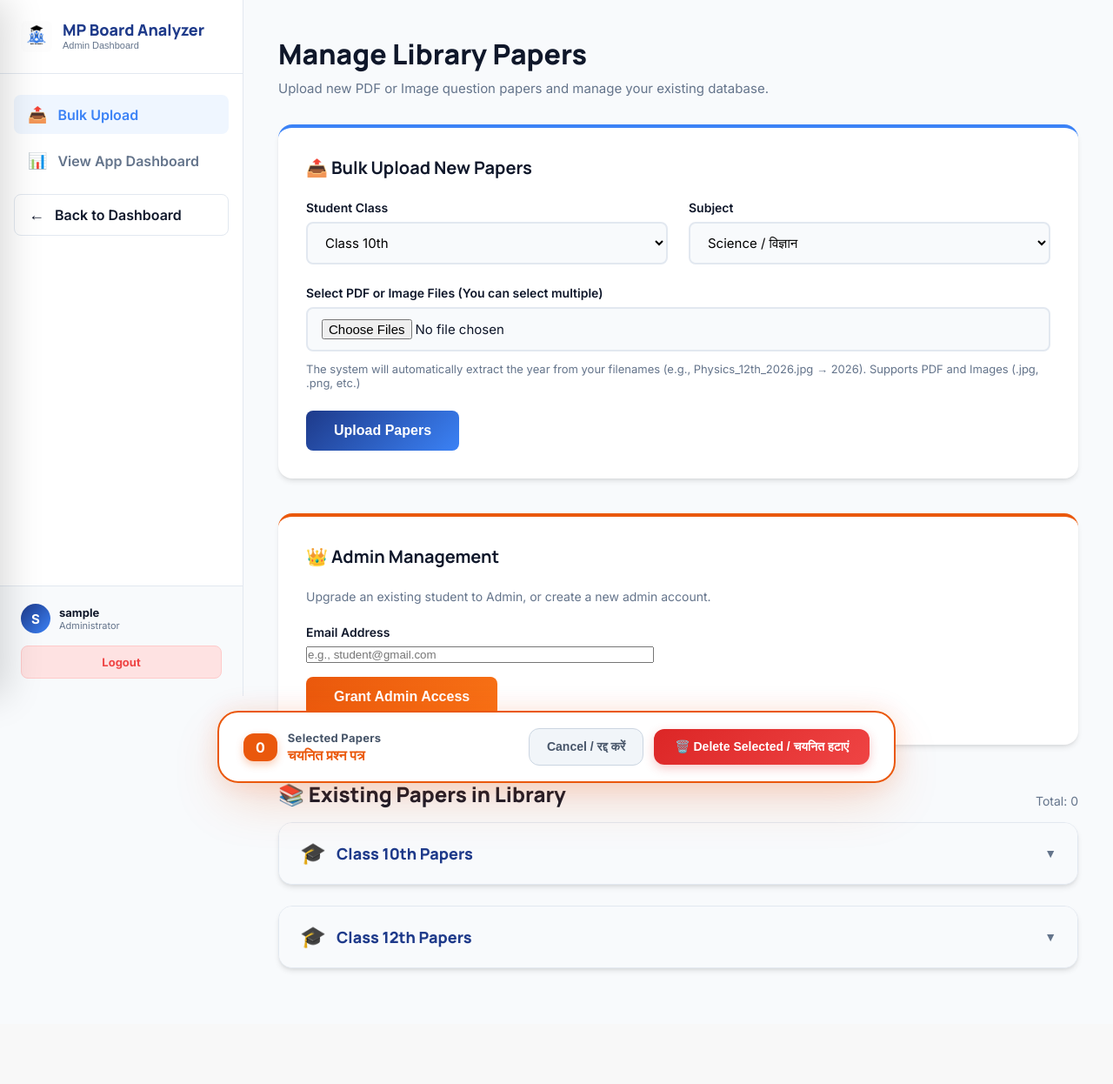
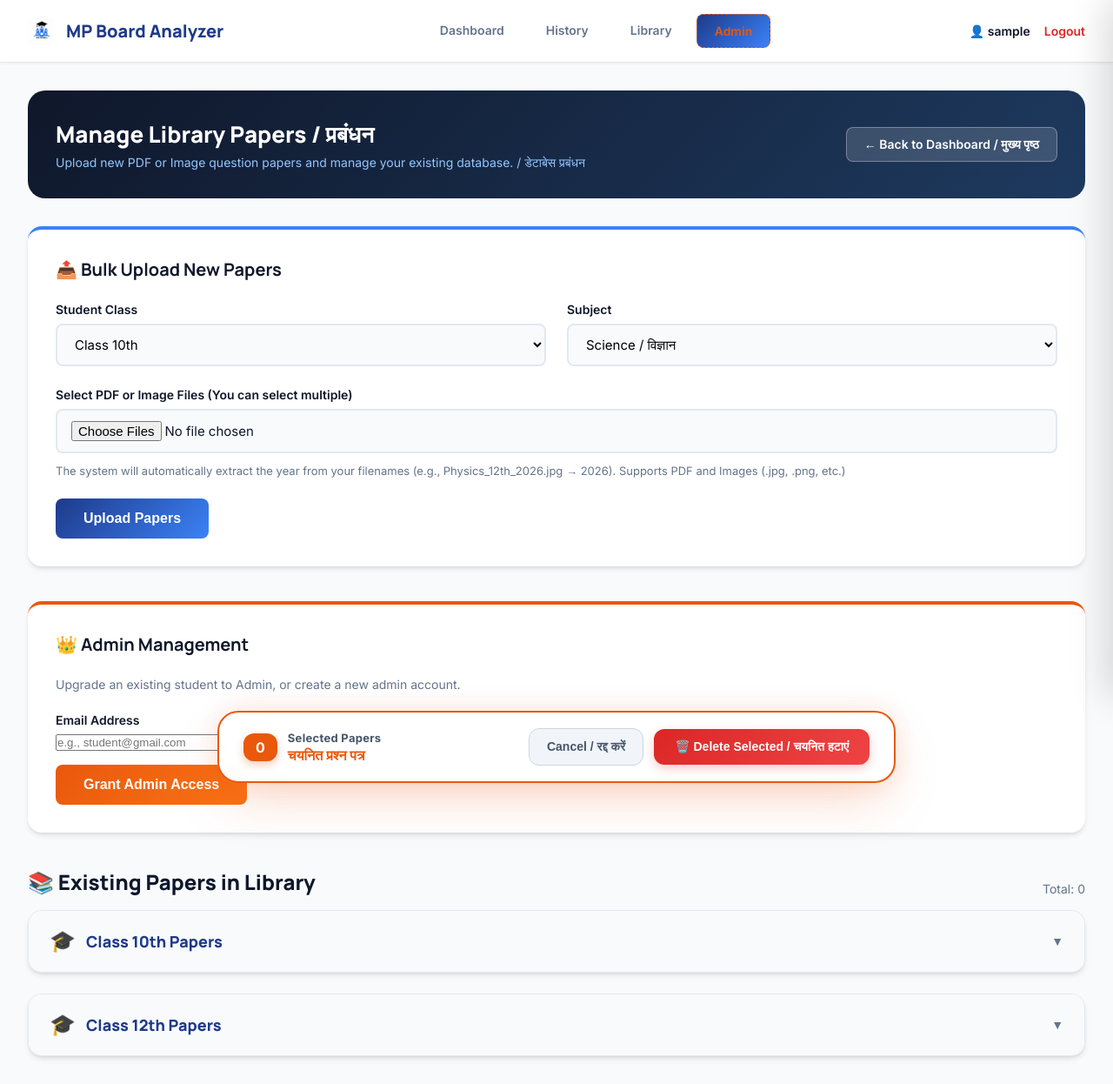
Before and after one commit to hemantMohane29/MP-BOARD-10th-12th-PAPER-PREDICTOR-WEB-APP, a Django app: page /admin/ in a window 1280 px wide. Shown: the whole page at 87% size. Before the commit the page ends 1116 px from the top, so only its background shows below. Run offline with Django 4.2, Linux system fonts and the light colour scheme; the visitor is signed in with stand-in values (Sample User, id 1); data that the repository does not hold is empty.

Commit message:
Fix: responsive logout, overflow-x, print_result mobile, nav improvements across all pages

```diff
--- a/templates/bulk_upload.html
+++ b/templates/bulk_upload.html
@@ -5,6 +5,7 @@
 <meta charset="UTF-8">
 <meta name="viewport" content="width=device-width, initial-scale=1.0">
 <title>Admin Dashboard - MP Board Analyzer</title>
+<link rel="icon" type="image/jpeg" href="{% static 'images/logo.jpeg' %}">
 <link href="https://fonts.googleapis.com/css2?family=Manrope:wght@400;600;700;800&family=Inter:wght@400;500;600;700&family=Noto+Sans+Devanagari:wght@400;500;600&display=swap" rel="stylesheet">
 <link rel="stylesheet" href="{% static 'css/global_animations.css' %}">
 <style>
@@ -18,27 +19,47 @@
   --shadow: 0 4px 6px -1px rgba(0,0,0,0.1), 0 2px 4px -1px rgba(0,0,0,0.06);
   --font-head: 'Manrope', sans-serif; --font-body: 'Inter', sans-serif;
 }
-body { font-family: var(--font-body); background: var(--bg); color: var(--ink); display: flex; min-height: 100vh;}
+body { font-family: var(--font-body); background: var(--bg); color: var(--ink); min-height: 100vh;}
 
-/* Sidebar */
-.sidebar { width: 280px; background: var(--white); border-right: 1px solid var(--border); display: flex; flex-direction: column; position: fixed; height: 100vh; overflow-y: auto;}
-.brand { padding: 24px; display: flex; align-items: center; gap: 12px; border-bottom: 1px solid var(--border); text-decoration: none;}
-.brand-icon { width: 36px; height: 36px; background: linear-gradient(135deg, var(--blue-deep), var(--blue-mid)); border-radius: 8px; display: flex; align-items: center; justify-content: center; font-size: 18px; color: white;}
-.brand-name { font-family: var(--font-head); font-size: 18px; font-weight: 800; color: var(--blue-deep); line-height: 1.2;}
-.brand-tag { font-size: 11px; color: var(--muted); font-family: 'Noto Sans Devanagari', sans-serif;}
-.nav-menu { padding: 24px 16px; flex-grow: 1; display: flex; flex-direction: column; gap: 8px;}
-.nav-item { padding: 12px 16px; border-radius: 8px; color: var(--muted); font-weight: 600; text-decoration: none; display: flex; align-items: center; gap: 12px; transition: 0.2s;}
-.nav-item:hover { background: var(--bg); color: var(--ink); }
-.nav-item.active { background: var(--blue-light); color: var(--blue-mid); }
-.nav-back-btn { margin-top: 8px; border: 1.5px solid var(--border); color: var(--ink) !important; background: var(--white); }
-.nav-back-btn:hover { background: #f1f5f9 !important; border-color: var(--blue-mid); color: var(--blue-deep) !important; }
-.nav-icon { font-size: 18px; }
-.user-info { padding: 20px 24px; border-top: 1px solid var(--border); background: #f8fafc; display: flex; flex-direction: column; gap: 14px; align-items: stretch; }
-.logout-btn { display: block; text-align: center; padding: 10px 16px; background: #fee2e2; color: var(--red); font-weight: 700; text-decoration: none; border-radius: 8px; border: 1px solid #fecaca; font-size: 13px; transition: 0.2s; white-space: nowrap; }
-.logout-btn:hover { background: #fecaca; }
+/* Navigation */
+.main-nav { background: var(--white); border-bottom: 1px solid var(--border); position: sticky; top: 0; z-index: 100; box-shadow: 0 1px 3px rgba(0,0,0,0.05); }
+.nav-container { max-width: 1400px; margin: 0 auto; padding: 16px 32px; display: flex; align-items: center; justify-content: space-between; }
+.nav-brand { display: flex; align-items: center; gap: 12px; text-decoration: none;}
+.brand-name { font-size: 20px; font-weight: 800; color: var(--blue-deep); font-family: var(--font-head); }
+.nav-menu { display: flex; gap: 8px; }
+.nav-link { padding: 10px 20px; border-radius: 8px; color: var(--muted); font-weight: 600; text-decoration: none; transition: all 0.2s; font-size: 14px;}
+.nav-link:hover { background: #f1f5f9; color: var(--blue-deep); }
+.nav-link.active { background: linear-gradient(135deg, var(--blue-deep), var(--blue-mid)); color: white; }
+.nav-actions { display: flex; align-items: center; gap: 16px; }
+.username { font-size: 14px; font-weight: 600; color: var(--ink); }
+
+/* Hamburger */
+.nav-hamburger { display: none; flex-direction: column; gap: 5px; background: none; border: none; cursor: pointer; padding: 6px; border-radius: 6px; transition: background 0.2s; }
+.nav-hamburger:hover { background: #f1f5f9; }
+.nav-hamburger span { display: block; width: 22px; height: 2px; background: var(--ink); border-radius: 2px; transition: all 0.3s; }
+.nav-hamburger.open span:nth-child(1) { transform: translateY(7px) rotate(45deg); }
+.nav-hamburger.open span:nth-child(2) { opacity: 0; }
+.nav-hamburger.open span:nth-child(3) { transform: translateY(-7px) rotate(-45deg); }
+
+/* Mobile Nav Drawer */
+.mobile-nav-overlay { display: none; position: fixed; inset: 0; background: rgba(15,23,42,0.55); z-index: 200; backdrop-filter: blur(4px); }
+.mobile-nav-overlay.show { display: block; }
+.mobile-nav-drawer { position: fixed; top: 0; right: 0; width: 280px; height: 100vh; background: var(--white); z-index: 201; box-shadow: -8px 0 40px rgba(0,0,0,0.15); display: flex; flex-direction: column; padding: 24px 20px; gap: 8px; transform: translateX(100%); transition: transform 0.3s cubic-bezier(0.16,1,0.3,1); }
+.mobile-nav-drawer.show { transform: translateX(0); }
+.mobile-nav-drawer .nav-link { font-size: 15px; padding: 14px 18px; border-radius: 10px; }
+.mobile-nav-drawer .drawer-footer { margin-top: auto; display: flex; justify-content: space-between; align-items: center; padding-top: 20px; border-top: 1px solid var(--border); font-size: 14px; }
+.mobile-nav-drawer .drawer-username { font-weight: 600; color: var(--ink); }
+.mobile-nav-drawer .drawer-logout { color: #dc2626; font-weight: 600; text-decoration: none; }
 
 /* Main Content */
-.main-content { margin-left: 280px; padding: 40px; flex-grow: 1; max-width: 1200px; }
+.main-content { max-width: 1400px; margin: 32px auto; padding: 0 32px; flex-grow: 1; }
+
+/* Session header banner */
+.session-banner { background:linear-gradient(135deg, #0f172a, #1e3a5f); border-radius:20px; padding:32px; margin-bottom:32px; display:flex; align-items:center; justify-content:space-between; flex-wrap:wrap; gap:16px; }
+.session-banner h1 { color:white; font-size:26px; font-weight:800; font-family:var(--font-head); margin-bottom:6px; }
+.session-banner p { color:#93c5fd; font-size:14px; }
+.back-btn { background:rgba(255,255,255,0.15); color:white; border:1px solid rgba(255,255,255,0.3); padding:10px 20px; border-radius:8px; font-size:14px; font-weight:600; text-decoration:none; display:inline-flex; align-items:center; gap:8px; transition:0.2s; flex-shrink:0; }
+.back-btn:hover { background:rgba(255,255,255,0.25); }
 .page-header { margin-bottom: 32px; }
 .page-header h1 { font-family: var(--font-head); font-size: 32px; font-weight: 800; color: var(--ink); margin-bottom: 8px;}
 .page-header p { color: var(--muted); font-size: 15px;}
@@ -418,92 +383,55 @@ td { font-size: 15px; color: var(--ink); font-weight: 500;}
 </head>
 <body>
 
-<!-- Mobile Header for Admin Panel -->
-<div class="mobile-topbar">
-  <div style="display:flex;align-items:center;gap:8px;">
-    <a href="/dashboard/" class="topbar-back-btn" title="Back to Dashboard">
-      ← Back
+<!-- Navigation Header -->
+<nav class="main-nav">
+  <div class="nav-container">
+    <a href="/" class="nav-brand">
+      <img src="{% static 'images/logo.jpeg' %}" alt="Logo" style="width: 32px; height: 32px; border-radius: 8px; object-fit: cover;">
+      <span class="brand-name">MP Board Analyzer</span>
     </a>
-    <span class="brand-name">Admin</span>
-  </div>
-  <div style="display:flex;align-items:center;gap:8px;">
-    <a href="/logout/" class="topbar-logout-btn">Logout</a>
-    <button class="admin-hamburger" id="admin-hamburger" onclick="toggleAdminNav()" aria-label="Menu">
+    <div class="nav-menu">
+      <a href="/dashboard/" class="nav-link">Dashboard</a>
+      <a href="/history/" class="nav-link">History</a>
+      <a href="/papers/" class="nav-link">Library</a>
+      {% if user.is_superuser %}
+      <a href="/admin/" class="nav-link active" style="color: #ea580c; border: 1px dashed #ea580c;">Admin</a>
+      {% endif %}
+    </div>
+    <div class="nav-actions">
+      <span class="username">👤 {{ user.username }}</span>
+      <a href="/logout/" style="font-size: 14px; color: #dc2626; font-weight: 600; text-decoration: none;">Logout</a>
+    </div>
+    <button class="nav-hamburger" id="nav-hamburger" onclick="toggleMobileNav()" aria-label="Menu">
       <span></span><span></span><span></span>
     </button>
   </div>
-</div>
+</nav>
 
-<!-- Admin Mobile Navigation Drawer & Overlay -->
-<div class="admin-nav-overlay" id="admin-overlay" onclick="closeAdminNav()"></div>
-<div class="admin-nav-drawer" id="admin-drawer">
-  <div style="display:flex;align-items:center;gap:12px;padding: 0 0 16px 0;border-bottom:1px solid var(--border);margin-bottom:16px;">
-    <img src="{% static 'images/logo.jpeg' %}" style="width: 36px; height: 36px; border-radius: 8px; object-fit: cover;">
-    <div>
-      <div class="brand-name">MP Board Analyzer</div>
-      <div class="brand-tag" style="font-size:11px;color:var(--muted);font-family:'Noto Sans Devanagari',sans-serif;">Admin Dashboard</div>
-    </div>
-  </div>
-  <a href="/admin/" class="nav-item active">
-    <span class="nav-icon">📤</span> Bulk Upload
-  </a>
-  <a href="/dashboard/" class="nav-item">
-    <span class="nav-icon">📊</span> View App Dashboard
-  </a>
-  <a href="/dashboard/" class="nav-item nav-back-btn">
-    <span class="nav-icon">←</span> Back to Dashboard
-  </a>
+<!-- Mobile Nav -->
+<div class="mobile-nav-overlay" id="mobile-overlay" onclick="closeMobileNav()"></div>
+<div class="mobile-nav-drawer" id="mobile-drawer">
+  <a href="/dashboard/" class="nav-link">📊 Dashboard</a>
+  <a href="/history/" class="nav-link">📋 History</a>
+  <a href="/papers/" class="nav-link">📚 Library</a>
+  {% if user.is_superuser %}
+  <a href="/admin/" class="nav-link active" style="color: #ea580c;">🔧 Admin</a>
+  {% endif %}
   <div class="drawer-footer">
-    <div style="display:flex;align-items:center;gap:8px;">
-      <div style="width:30px;height:30px;border-radius:50%;background:linear-gradient(135deg,var(--blue-deep),var(--blue-mid));display:flex;align-items:center;justify-content:center;color:white;font-size:13px;font-weight:700;flex-shrink:0;">
-        {{ user.username|first|upper }}
-      </div>
-      <div>
-        <div style="font-weight:700;font-size:13px;color:var(--ink);">{{ user.username }}</div>
-        <div style="font-size:10px;color:var(--muted);">Administrator</div>
-      </div>
-    </div>
-    <a href="/logout/" class="logout-btn">Logout</a>
+    <span class="drawer-username">👤 {{ user.username }}</span>
+    <a href="/logout/" class="drawer-logout">Logout</a>
   </div>
 </div>
 
-<aside class="sidebar">
-  <a href="/" class="brand">
-    <img src="{% static 'images/logo.jpeg' %}" alt="Logo" style="width: 36px; height: 36px; border-radius: 8px; object-fit: cover;">
+<main class="main-content">
+  <div class="session-banner anim-fade-up">
     <div>
-      <div class="brand-name">MP Board Analyzer</div>
-      <div class="brand-tag">Admin Dashboard</div>
+      <h1>Manage Library Papers / प्रबंधन</h1>
+      <p>Upload new PDF or Image question papers and manage your existing database. / डेटाबेस प्रबंधन</p>
     </div>
-  </a>
-  <nav class="nav-menu">
-    <a href="/admin/" class="nav-item active">
-      <span class="nav-icon">📤</span> Bulk Upload
-    </a>
-    <a href="/dashboard/" class="nav-item">
-      <span class="nav-icon">📊</span> View App Dashboard
-    </a>
-    <a href="/dashboard/" class="nav-item nav-back-btn">
-      <span class="nav-icon">←</span> Back to Dashboard
-    </a>
-  </nav>
-  <div class="user-info">
-    <div style="display:flex;align-items:center;gap:10px;">
-      <div style="width:34px;height:34px;border-radius:50%;background:linear-gradient(135deg,var(--blue-deep),var(--blue-mid));display:flex;align-items:center;justify-content:center;color:white;font-size:15px;font-weight:700;flex-shrink:0;">
-        {{ user.username|first|upper }}
-      </div>
-      <div>
-        <div style="font-weight:700;font-size:13px;color:var(--ink);">{{ user.username }}</div>
-        <div style="font-size:11px;color:var(--muted);">Administrator</div>
-      </div>
+    <div style="display:flex; gap:12px; flex-wrap:wrap; align-items:center;">
+      <a href="/dashboard/" class="back-btn">← Back to Dashboard / मुख्य पृष्ठ</a>
     </div>
-    <a href="/logout/" class="logout-btn">Logout</a>
-  </div>
-</aside>
-
-<main class="main-content">
-  <div class="page-header anim-fade-up">
-    <h1>Manage Library Papers</h1>
-    <p>Upload new PDF or Image question papers and manage your existing database.</p>
   </div>
 
   {% if success %}
@@ -875,24 +803,20 @@ td { font-size: 15px; color: var(--ink); font-weight: 500;}
   }
 
   // Toggle mobile navigation drawer
-  function toggleAdminNav() {
-    const drawer = document.getElementById('admin-drawer');
-    const overlay = document.getElementById('admin-overlay');
-    const hamburger = document.getElementById('admin-hamburger');
-
+  function toggleMobileNav() {
+    const btn = document.getElementById('nav-hamburger');
+    const overlay = document.getElementById('mobile-overlay');
+    const drawer = document.getElementById('mobile-drawer');
+    btn.classList.toggle('open');
+    overlay.classList.toggle('show');
     drawer.classList.toggle('show');
-    overlay.classList.toggle('show');
-    hamburger.classList.toggle('open');
+    document.body.style.overflow = drawer.classList.contains('show') ? 'hidden' : '';
   }
-
-  function closeAdminNav() {
-    const drawer = document.getElementById('admin-drawer');
-    const overlay = document.getElementById('admin-overlay');
-    const hamburger = document.getElementById('admin-hamburger');
-
-    drawer.classList.remove('show');
-    overlay.classList.remove('show');
-    hamburger.classList.remove('open');
+  function closeMobileNav() {
+    document.getElementById('nav-hamburger').classList.remove('open');
+    document.getElementById('mobile-overlay').classList.remove('show');
+    document.getElementById('mobile-drawer').classList.remove('show');
+    document.body.style.overflow = '';
   }
   </script>
 
--- a/templates/dashboard.html
+++ b/templates/dashboard.html
@@ -5,6 +5,7 @@
 <meta charset="UTF-8">
 <meta name="viewport" content="width=device-width, initial-scale=1.0">
 <title>MP Board Dashboard</title>
+<link rel="icon" type="image/jpeg" href="{% static 'images/logo.jpeg' %}">
 <link href="https://fonts.googleapis.com/css2?family=Manrope:wght@400;600;700;800&family=Inter:wght@400;500;600&family=Noto+Sans+Devanagari:wght@400;500;600&display=swap" rel="stylesheet">
 <link rel="stylesheet" href="{% static 'css/global_animations.css' %}">
 <style>
--- a/templates/history.html
+++ b/templates/history.html
@@ -5,6 +5,7 @@
 <meta charset="UTF-8">
 <meta name="viewport" content="width=device-width, initial-scale=1.0">
 <title>Analysis History - MP Board Analyzer</title>
+<link rel="icon" type="image/jpeg" href="{% static 'images/logo.jpeg' %}">
 <link href="https://fonts.googleapis.com/css2?family=Manrope:wght@400;600;700;800&family=Inter:wght@400;500;600&family=Noto+Sans+Devanagari:wght@400;500;600&display=swap" rel="stylesheet">
 <link rel="stylesheet" href="{% static 'css/global_animations.css' %}">
 <style>
--- a/templates/index.html
+++ b/templates/index.html
@@ -6,6 +6,7 @@
   <meta charset="UTF-8">
   <meta name="viewport" content="width=device-width, initial-scale=1.0">
   <title>MP Board Exam Analyzer | AI-Powered Question Prediction</title>
+  <link rel="icon" type="image/jpeg" href="{% static 'images/logo.jpeg' %}">
   <meta name="description"
     content="AI-powered MP Board exam paper analysis for Class 10th and 12th. Predict important questions and build your study strategy.">
   <link
--- a/templates/login.html
+++ b/templates/login.html
@@ -5,6 +5,7 @@
 <meta charset="UTF-8">
 <meta name="viewport" content="width=device-width, initial-scale=1.0">
 <title>Login | MP Board Analyzer</title>
+<link rel="icon" type="image/jpeg" href="{% static 'images/logo.jpeg' %}">
 <link href="https://fonts.googleapis.com/css2?family=Poppins:wght@300;400;500;600;700;800&family=Noto+Sans+Devanagari:wght@400;500;600&display=swap" rel="stylesheet">
 <link rel="stylesheet" href="{% static 'css/global_animations.css' %}">
 
--- a/templates/papers.html
+++ b/templates/papers.html
@@ -5,6 +5,7 @@
 <meta charset="UTF-8">
 <meta name="viewport" content="width=device-width, initial-scale=1.0">
 <title>Paper Library - MP Board Analyzer</title>
+<link rel="icon" type="image/jpeg" href="{% static 'images/logo.jpeg' %}">
 <link href="https://fonts.googleapis.com/css2?family=Manrope:wght@400;600;700;800&family=Inter:wght@400;500;600&family=Noto+Sans+Devanagari:wght@400;500;600&display=swap" rel="stylesheet">
 <link rel="stylesheet" href="{% static 'css/global_animations.css' %}">
 <style>
--- a/templates/print_result.html
+++ b/templates/print_result.html
@@ -5,6 +5,7 @@
 <meta charset="UTF-8">
 <meta name="viewport" content="width=device-width, initial-scale=1.0">
 <title>{{ session.subject }} Analysis Report — MP Board</title>
+<link rel="icon" type="image/jpeg" href="{% static 'images/logo.jpeg' %}">
 <link href="https://fonts.googleapis.com/css2?family=Noto+Sans+Devanagari:wght@400;500;600;700&family=Inter:wght@400;600;700;800&display=swap" rel="stylesheet">
 <style>
   * { margin: 0; padding: 0; box-sizing: border-box; }
--- a/templates/session_result.html
+++ b/templates/session_result.html
@@ -5,6 +5,7 @@
 <meta charset="UTF-8">
 <meta name="viewport" content="width=device-width, initial-scale=1.0">
 <title>{{ session.subject }} Analysis — MP Board Analyzer</title>
+<link rel="icon" type="image/jpeg" href="{% static 'images/logo.jpeg' %}">
 <link href="https://fonts.googleapis.com/css2?family=Manrope:wght@400;600;700;800&family=Inter:wght@400;500;600&family=Noto+Sans+Devanagari:wght@400;500;600&display=swap" rel="stylesheet">
 <link rel="stylesheet" href="{% static 'css/global_animations.css' %}">
 <style>
--- a/templates/signup.html
+++ b/templates/signup.html
@@ -5,6 +5,7 @@
 <meta charset="UTF-8">
 <meta name="viewport" content="width=device-width, initial-scale=1.0">
 <title>Sign Up | MP Board Analyzer</title>
+<link rel="icon" type="image/jpeg" href="{% static 'images/logo.jpeg' %}">
 <link href="https://fonts.googleapis.com/css2?family=Poppins:wght@300;400;500;600;700;800&family=Noto+Sans+Devanagari:wght@400;500;600&display=swap" rel="stylesheet">
 <link rel="stylesheet" href="{% static 'css/global_animations.css' %}">
 <style>
```
Also changed, not shown: other parts of templates/bulk_upload.html (+20 -76 lines).
